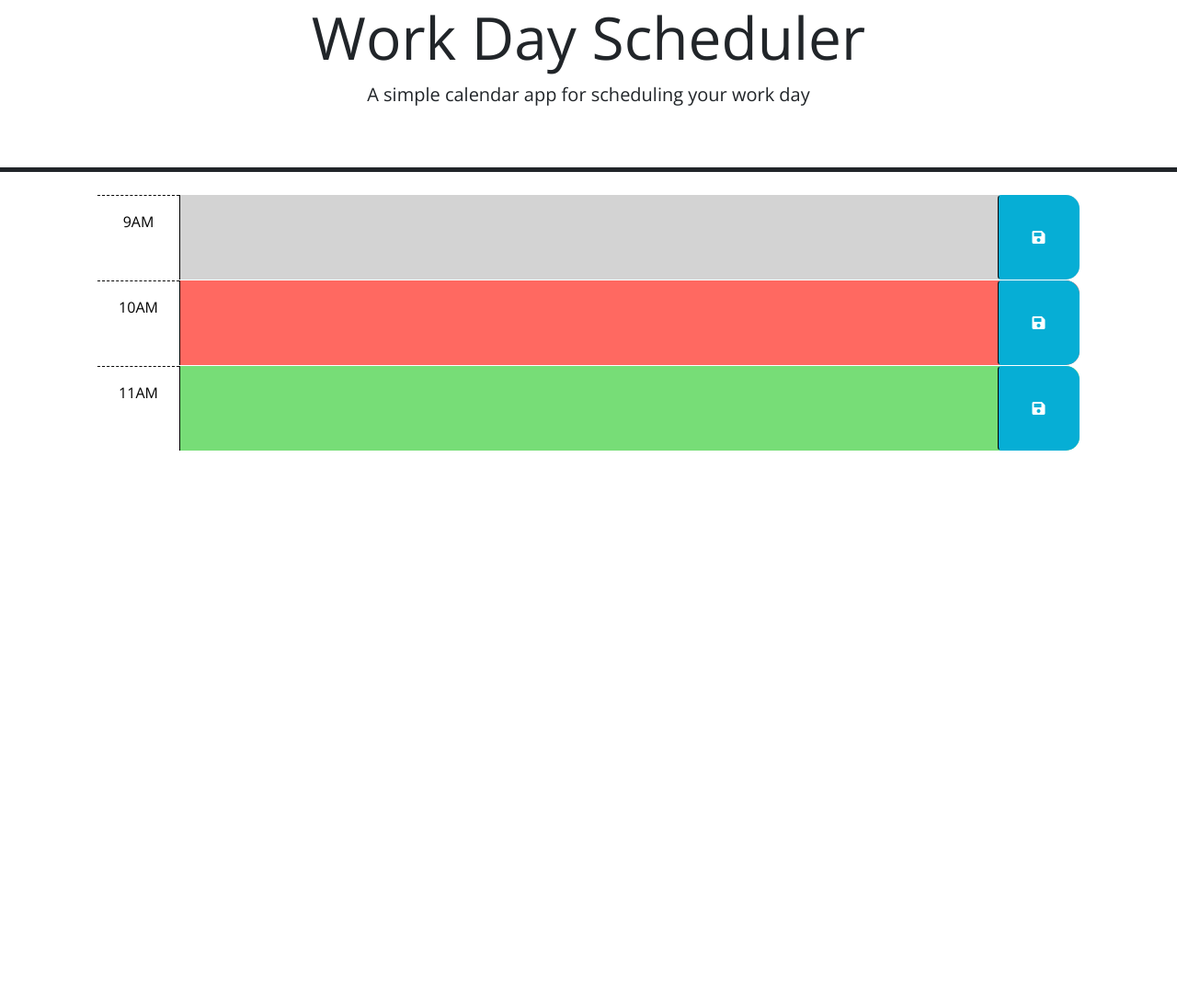
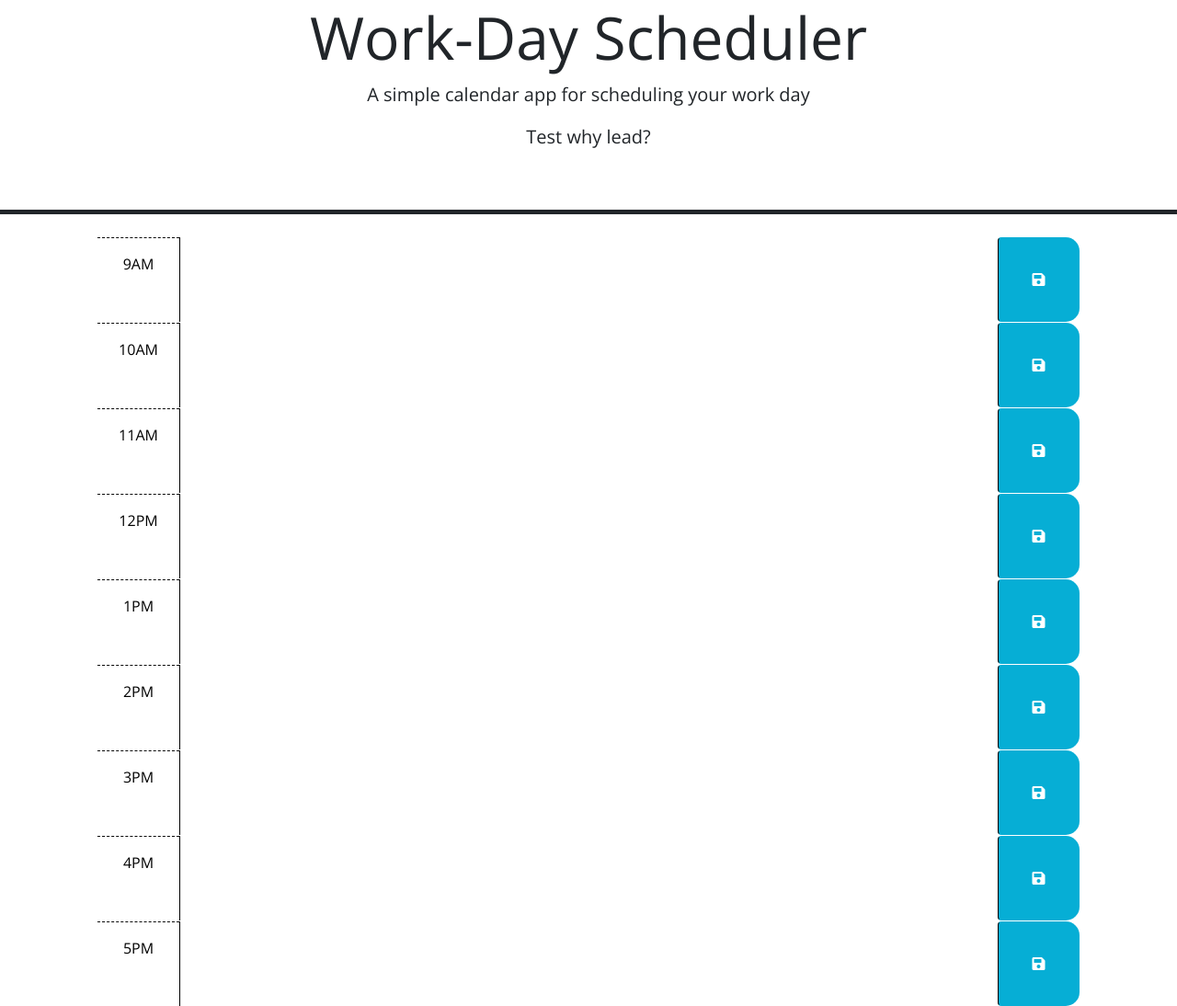
Before and after one commit to trnigg/work-day-scheduler, a plain HTML site: page index.html in a window 1280 px wide. Shown: the part 45-1139 px from the top of the page at 92% size. Before the commit the page ends 800 px from the top, so only its background shows below. Drawn offline with nearby package versions, Linux system fonts and the light colour scheme; files that its build step writes are made by us from their sources.

Commit message:
Added time containers, updated links to script and style

```diff
--- a/index.html
+++ b/index.html
@@ -1,32 +1,41 @@
 <!DOCTYPE html>
 <html lang="en">
+
+<!-- Head Metadata -->
   <head>
     <meta charset="UTF-8" />
     <meta name="viewport" content="width=device-width, initial-scale=1.0" />
     <meta http-equiv="X-UA-Compatible" content="ie=edge" />
+
+    <!-- Bootstrap Stylesheet -->
     <link
       rel="stylesheet"
       href="https://cdn.jsdelivr.net/npm/bootstrap@5.1.3/dist/css/bootstrap.min.css"
     />
+
+    <!-- FontAwesome Stylesheet -->
     <link
       rel="stylesheet"
       href="https://use.fontawesome.com/releases/v5.8.1/css/all.css"
       integrity="sha384-50oBUHEmvpQ+1lW4y57PTFmhCaXp0ML5d60M1M7uH2+nqUivzIebhndOJK28anvf"
       crossorigin="anonymous"
     />
+
+    <!-- GoogleFonts Stylesheet -->
     <link
       href="https://fonts.googleapis.com/css?family=Open+Sans&display=swap"
       rel="stylesheet"
     />
-    <link rel="stylesheet" href="style.css" />
-    <title>Work Day Scheduler</title>
+    <link rel="stylesheet" href="assets/style.css"/>
+    <title>Work-Day Scheduler</title>
   </head>
 
   <body>
     <header class="p-5 mb-4 border-5 border-bottom border-dark text-center">
-      <h1 class="display-3">Work Day Scheduler</h1>
+      <h1 class="display-3">Work-Day Scheduler</h1>
       <p class="lead">A simple calendar app for scheduling your work day</p>
-      <p id="currentDay" class="lead"></p>
+      <!-- Container for rendered time/date -->
+      <p id="currentDay" class="lead">Test why lead?</p>
     </header>
     <div class="container-lg px-5">
       <!-- Use class for "past", "present", and "future" to apply styles to the
@@ -39,8 +48,7 @@
         code is implemented.
         -->
 
-      <!-- Example of a past time block. The "past" class adds a gray background color. -->
-      <div id="hour-9" class="row time-block past">
+      <div id="hour-9" class="row time-block">
         <div class="col-2 col-md-1 hour text-center py-3">9AM</div>
         <textarea class="col-8 col-md-10 description" rows="3"> </textarea>
         <button class="btn saveBtn col-2 col-md-1" aria-label="save">
@@ -48,8 +56,7 @@
         </button>
       </div>
 
-      <!-- Example of a a present time block. The "present" class adds a red background color. -->
-      <div id="hour-10" class="row time-block present">
+      <div id="hour-10" class="row time-block">
         <div class="col-2 col-md-1 hour text-center py-3">10AM</div>
         <textarea class="col-8 col-md-10 description" rows="3"> </textarea>
         <button class="btn saveBtn col-2 col-md-1" aria-label="save">
@@ -57,8 +64,7 @@
         </button>
       </div>
 
-      <!-- Example of a future time block. The "future" class adds a green background color. -->
-      <div id="hour-11" class="row time-block future">
+      <div id="hour-11" class="row time-block">
         <div class="col-2 col-md-1 hour text-center py-3">11AM</div>
         <textarea class="col-8 col-md-10 description" rows="3"> </textarea>
         <button class="btn saveBtn col-2 col-md-1" aria-label="save">
@@ -66,13 +72,68 @@
         </button>
       </div>
 
-    <script src="https://code.jquery.com/jquery-3.4.1.min.js"></script>
+      <div id="hour-12" class="row time-block">
+        <div class="col-2 col-md-1 hour text-center py-3">12PM</div>
+        <textarea class="col-8 col-md-10 description" rows="3"> </textarea>
+        <button class="btn saveBtn col-2 col-md-1" aria-label="save">
+          <i class="fas fa-save" aria-hidden="true"></i>
+        </button>
+      </div>
+
+      <div id="hour-13" class="row time-block">
+        <div class="col-2 col-md-1 hour text-center py-3">1PM</div>
+        <textarea class="col-8 col-md-10 description" rows="3"> </textarea>
+        <button class="btn saveBtn col-2 col-md-1" aria-label="save">
+          <i class="fas fa-save" aria-hidden="true"></i>
+        </button>
+      </div>
+
+      <div id="hour-14" class="row time-block">
+        <div class="col-2 col-md-1 hour text-center py-3">2PM</div>
+        <textarea class="col-8 col-md-10 description" rows="3"> </textarea>
+        <button class="btn saveBtn col-2 col-md-1" aria-label="save">
+          <i class="fas fa-save" aria-hidden="true"></i>
+        </button>
+      </div>
+
+      <div id="hour-15" class="row time-block">
+        <div class="col-2 col-md-1 hour text-center py-3">3PM</div>
+        <textarea class="col-8 col-md-10 description" rows="3"> </textarea>
+        <button class="btn saveBtn col-2 col-md-1" aria-label="save">
+          <i class="fas fa-save" aria-hidden="true"></i>
+        </button>
+      </div>
+
+      <div id="hour-16" class="row time-block">
+        <div class="col-2 col-md-1 hour text-center py-3">4PM</div>
+        <textarea class="col-8 col-md-10 description" rows="3"> </textarea>
+        <button class="btn saveBtn col-2 col-md-1" aria-label="save">
+          <i class="fas fa-save" aria-hidden="true"></i>
+        </button>
+      </div>
+
+      <div id="hour-17" class="row time-block">
+        <div class="col-2 col-md-1 hour text-center py-3">5PM</div>
+        <textarea class="col-8 col-md-10 description" rows="3"> </textarea>
+        <button class="btn saveBtn col-2 col-md-1" aria-label="save">
+          <i class="fas fa-save" aria-hidden="true"></i>
+        </button>
+      </div>
+
+    <!-- Jquery Script -->
+    <script
+      src="https://code.jquery.com/jquery-3.4.1.min.js">
+    </script>
+
+    <!-- DayJS Script -->
     <script
       src="https://cdn.jsdelivr.net/npm/dayjs@1.11.3/dayjs.min.js"
       integrity="sha256-iu/zLUB+QgISXBLCW/mcDi/rnf4m4uEDO0wauy76x7U="
-      crossorigin="anonymous"
-    ></script>
+      crossorigin="anonymous">
+    </script>
 
-    <script src="script.js"></script>
+    <!-- Personal JS Script -->
+    <script src="assets/script.js"></script>
+
   </body>
 </html>
```
